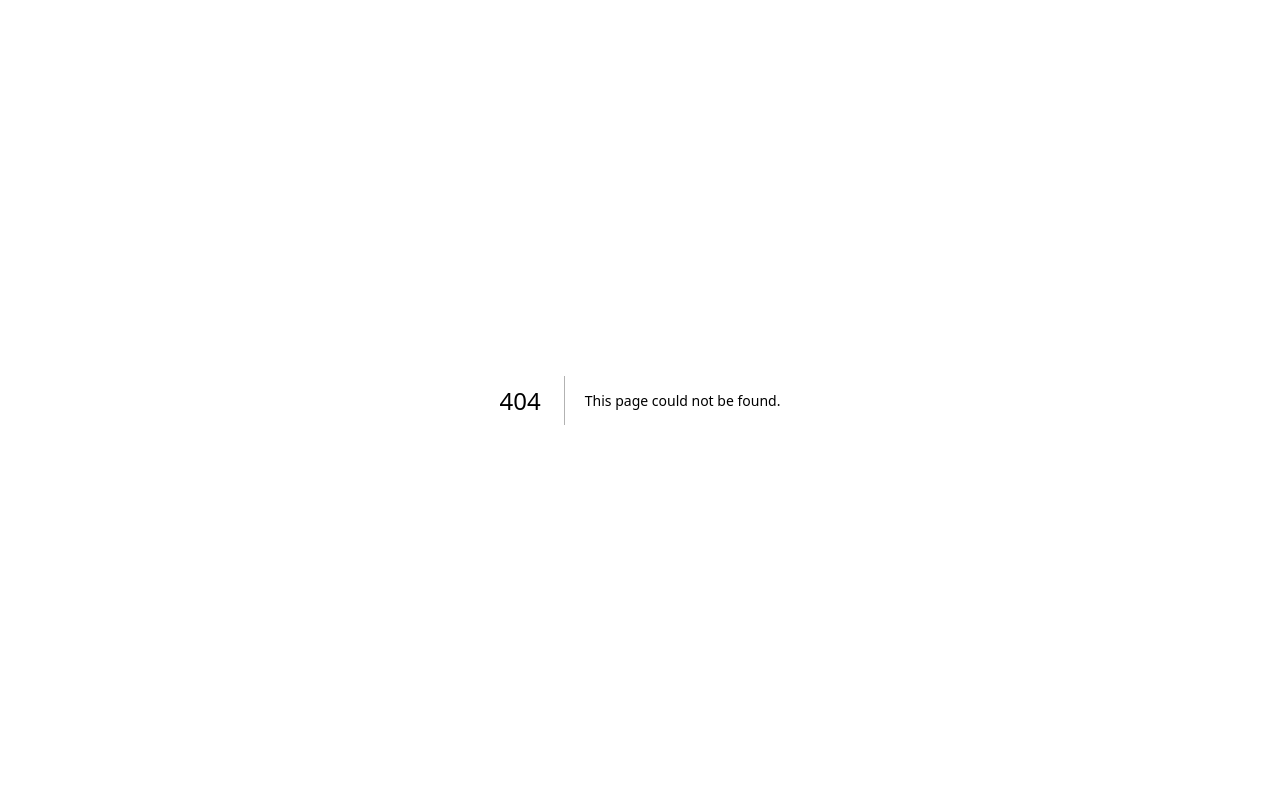
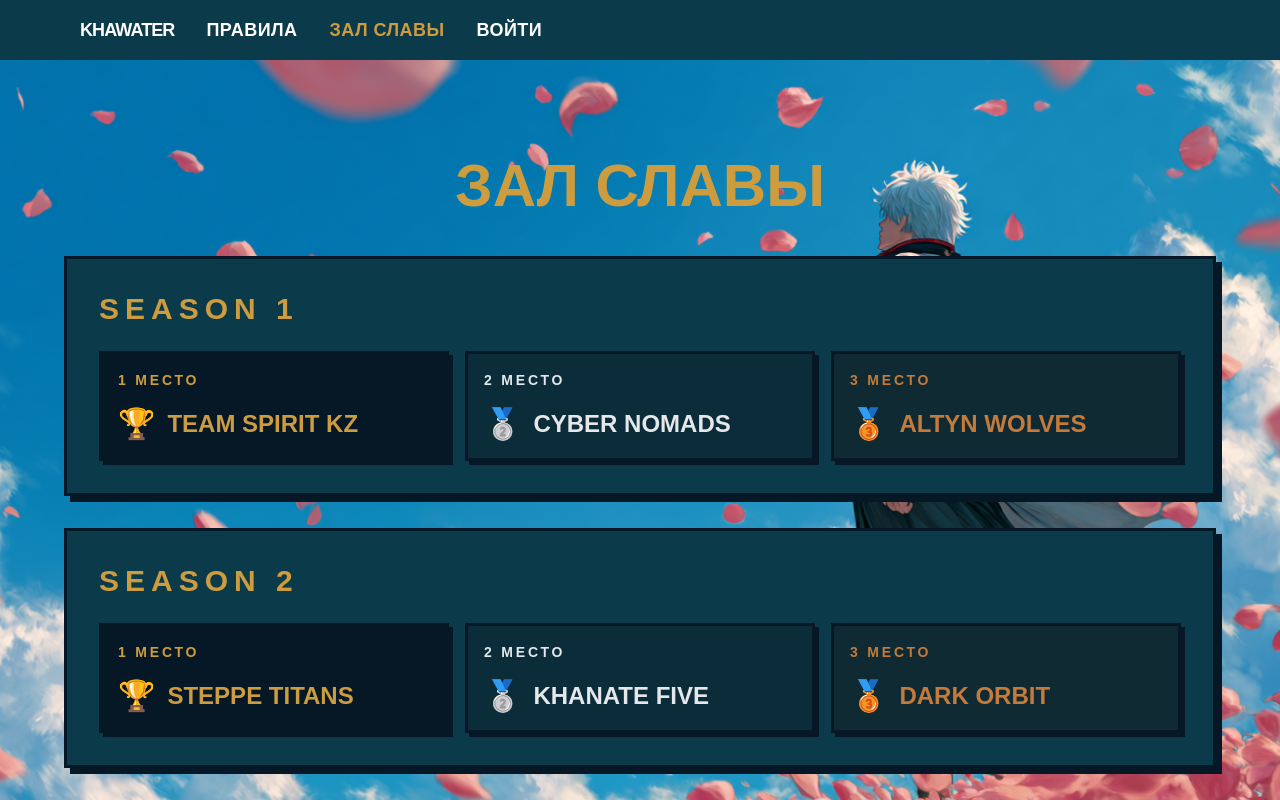
Before and after one commit to kyahoo/Khawater-Q1-2026, a Next.js app: page /history in a window 1280 px wide. Before the commit this address had no page. Shown: the top 800 px of the page. Built offline with nearby package versions, Linux system fonts and the light colour scheme; no server answers.

Commit message:
feat: add hall of fame page for past tournament winners

```diff
--- /dev/null
+++ b/app/history/page.tsx
@@ -0,0 +1,119 @@
+"use client";
+
+import { SiteHeader } from "@/components/site-header";
+
+const PAST_SEASONS = [
+  {
+    seasonName: "SEASON 1",
+    winner: "TEAM SPIRIT KZ",
+    runnerUp: "CYBER NOMADS",
+    thirdPlace: "ALTYN WOLVES",
+  },
+  {
+    seasonName: "SEASON 2",
+    winner: "STEPPE TITANS",
+    runnerUp: "KHANATE FIVE",
+    thirdPlace: "DARK ORBIT",
+  },
+  {
+    seasonName: "SEASON 3",
+    winner: "ARAL STORM",
+    runnerUp: "NOMAD LEGACY",
+    thirdPlace: "EAST FALCONS",
+  },
+  {
+    seasonName: "SEASON 4",
+    winner: "GOLDEN HORDE",
+    runnerUp: "TENGRI ESPORTS",
+    thirdPlace: "CASPIAN RUSH",
+  },
+  {
+    seasonName: "SEASON 5",
+    winner: "KHAWATER ELITE",
+    runnerUp: "ASTANA PHANTOMS",
+    thirdPlace: "SARYARKA CORE",
+  },
+] as const;
+
+function PodiumPlace({
+  rankLabel,
+  teamName,
+  accentClassName,
+  cardClassName,
+  icon,
+}: {
+  rankLabel: string;
+  teamName: string;
+  accentClassName: string;
+  cardClassName: string;
+  icon: string;
+}) {
+  return (
+    <div className={`border-[3px] border-[#061726] p-4 shadow-[4px_4px_0px_0px_#061726] ${cardClassName}`}>
+      <p className={`text-sm font-black uppercase tracking-[0.2em] ${accentClassName}`}>
+        {rankLabel}
+      </p>
+      <div className="mt-4 flex items-center gap-3">
+        <span className="text-2xl md:text-3xl" aria-hidden="true">
+          {icon}
+        </span>
+        <p className={`font-black uppercase leading-tight ${accentClassName} text-xl md:text-2xl`}>
+          {teamName}
+        </p>
+      </div>
+    </div>
+  );
+}
+
+export default function RulesPage() {
+  return (
+    <div className="min-h-screen text-white">
+      <SiteHeader />
+
+      <main className="min-h-screen px-4 pb-12 pt-24 md:px-8">
+        <div className="mx-auto max-w-6xl">
+          <h1 className="mb-10 text-center text-4xl font-black uppercase text-[#CD9C3E] md:text-6xl">
+            ЗАЛ СЛАВЫ
+          </h1>
+
+          <div className="space-y-8">
+            {PAST_SEASONS.map((season) => (
+              <section
+                key={season.seasonName}
+                className="bg-[#0B3A4A] border-[3px] border-[#061726] p-6 shadow-[6px_6px_0px_0px_#061726] md:p-8"
+              >
+                <h2 className="text-2xl font-black uppercase tracking-[0.2em] text-[#CD9C3E] md:text-3xl">
+                  {season.seasonName}
+                </h2>
+
+                <div className="mt-6 grid gap-4 md:grid-cols-3">
+                  <PodiumPlace
+                    rankLabel="1 МЕСТО"
+                    teamName={season.winner}
+                    accentClassName="text-[#CD9C3E]"
+                    cardClassName="bg-[#061726]"
+                    icon="🏆"
+                  />
+                  <PodiumPlace
+                    rankLabel="2 МЕСТО"
+                    teamName={season.runnerUp}
+                    accentClassName="text-gray-200"
+                    cardClassName="bg-[#0A2D39]"
+                    icon="🥈"
+                  />
+                  <PodiumPlace
+                    rankLabel="3 МЕСТО"
+                    teamName={season.thirdPlace}
+                    accentClassName="text-[#C47A3A]"
+                    cardClassName="bg-[#102A33]"
+                    icon="🥉"
+                  />
+                </div>
+              </section>
+            ))}
+          </div>
+        </div>
+      </main>
+    </div>
+  );
+}
--- a/components/site-header.tsx
+++ b/components/site-header.tsx
@@ -62,6 +62,9 @@ export function SiteHeader() {
           <Link href="/rules" className={navLinkClass("/rules")}>
             Правила
           </Link>
+          <Link href="/history" className={navLinkClass("/history")}>
+            Зал славы
+          </Link>
           {hasSession === null ? (
             <div className="h-9 w-24 shrink-0 bg-white/10" />
           ) : hasSession ? (
```
